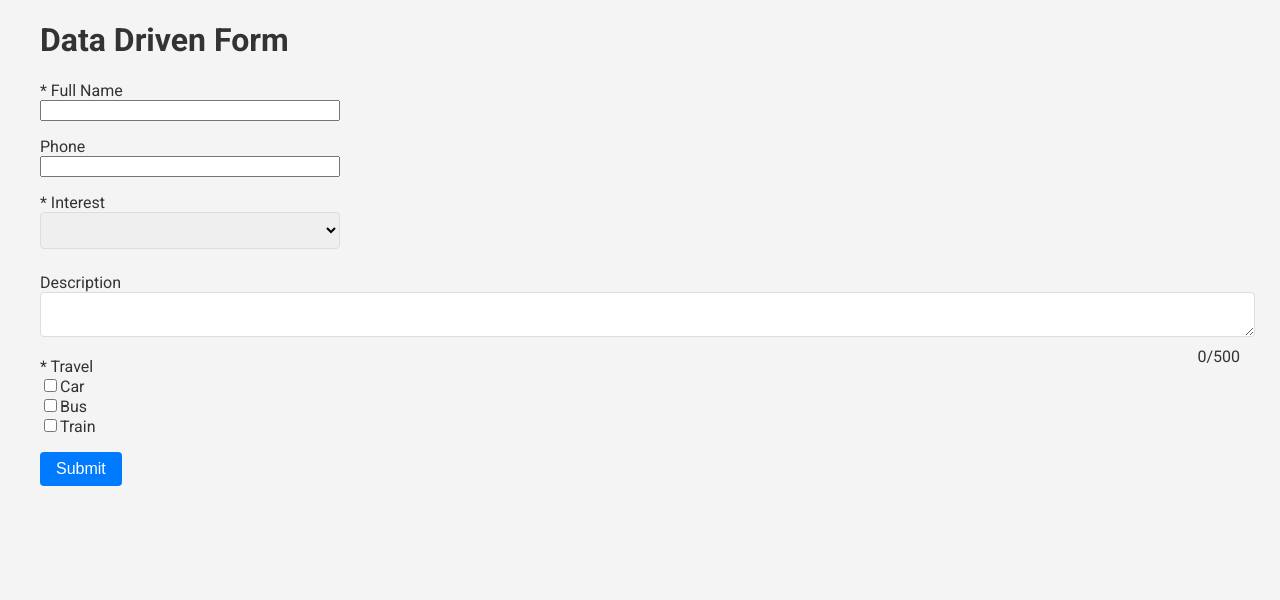
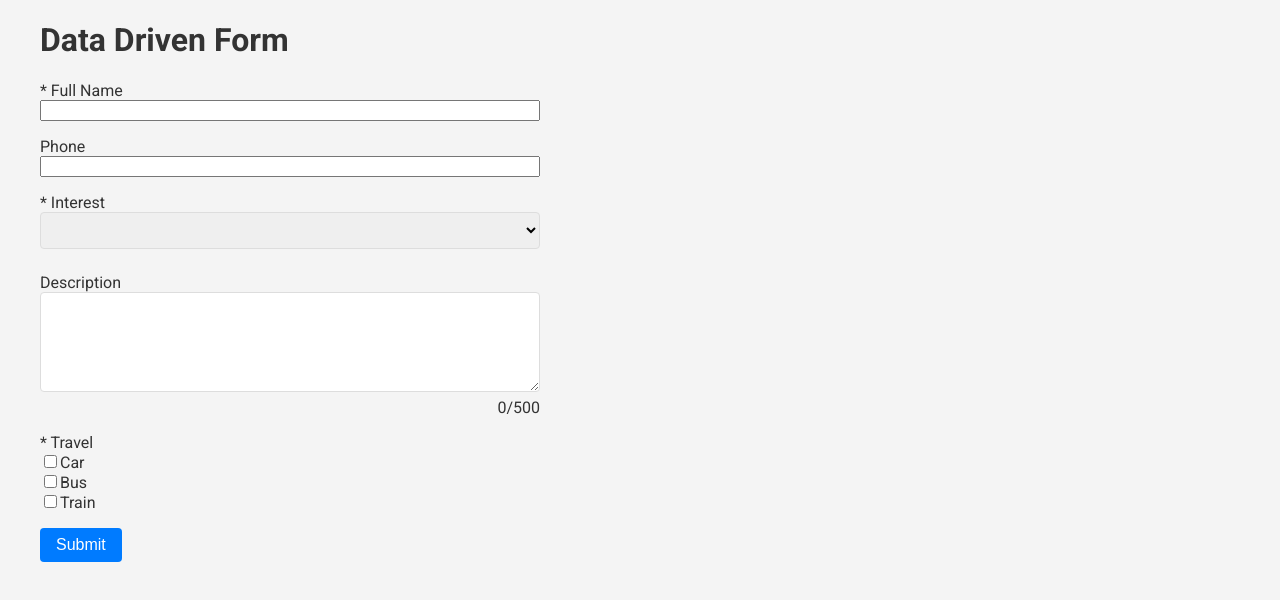
Before and after one commit to sbeczkiewicz/Data-Driven-Form, a Vue app: page / in a window 1280 px wide. Shown: the top 600 px of the page. Built offline with nearby package versions, Linux system fonts and the light colour scheme.

Commit message:
fix: restyle the text area and format

```diff
--- a/src/App.vue
+++ b/src/App.vue
@@ -20,8 +20,6 @@ function handleValidation(field, error) {
 
 function handleSubmit() {
   if (formErrors.value.length === 0) {
-    // Submit form
-    alert('Form Submitted')
     submitted.value = true
   } else {
     showErrorAtSubmit.value = true
@@ -35,7 +33,7 @@ function handleSubmit() {
       <h1>Data Driven Form</h1>
     </header>
 
-  <form v-if="!submitted"  @submit.prevent="handleSubmit">
+    <form v-if="!submitted" @submit.prevent="handleSubmit">
       <component
         v-for="(field, index) in formSchema"
         :is="field.fieldType"
@@ -48,12 +46,8 @@ function handleSubmit() {
       </component>
       <button type="submit">Submit</button>
     </form>
-  <div v-else>
-    <span>{{ formData }}</span>
+    <div v-else class="wrapper">
+      <span v-for="(value, key) in formData" :key="key">{{ key }}: {{ value }}</span>
     </div>
-
   </div>
-
 </template>
-
-<style></style>
--- a/src/assets/global.css
+++ b/src/assets/global.css
@@ -27,6 +27,7 @@ select {
   font-size: 1em;
   padding: 0.5em;
   border: 1px solid var(--border-color);
+  box-sizing: border-box;
   border-radius: 4px;
   margin-bottom: 0.5em;
   width: 100%;
@@ -66,7 +67,7 @@ button:hover {
 .wrapper {
   display: flex;
   flex-direction: column;
-  max-width: 300px;
+  max-width: 500px;
   margin-top: 10px;
   margin-bottom: 1em;
 }
--- a/src/components/Text.vue
+++ b/src/components/Text.vue
@@ -32,20 +32,20 @@ function validate() {
 </script>
 
 <template>
-  <div>
+  <div class="wrapper">
     <label>{{ `${props.required ? '*' : ''} ${props.label}` }}</label>
-    <textarea v-model="localValue" @blur="validate" />
+    <textarea style="resize: vertical; height: 100px;" v-model="localValue" @blur="validate" />
     <span :title="errorMessage" :class="errorMessage ? 'error counter' : 'counter'">{{
       `${props.modelValue ? props.modelValue.length : 0}/500`
     }}</span>
   </div>
 </template>
 
-<style>
-    .error {
-        color: red;
-    }
-    .counter {
-        float: right;
-    }
+<style scoped>
+.error {
+  color: red;
+}
+.counter {
+    text-align: right;
+}
 </style>
```
Also changed, not shown: src/components/CheckboxGroup.vue (+5 -3 lines), src/components/TelephoneNumber.vue (line endings or trailing spaces). Lines whose indentation alone changed are shown as unchanged.
